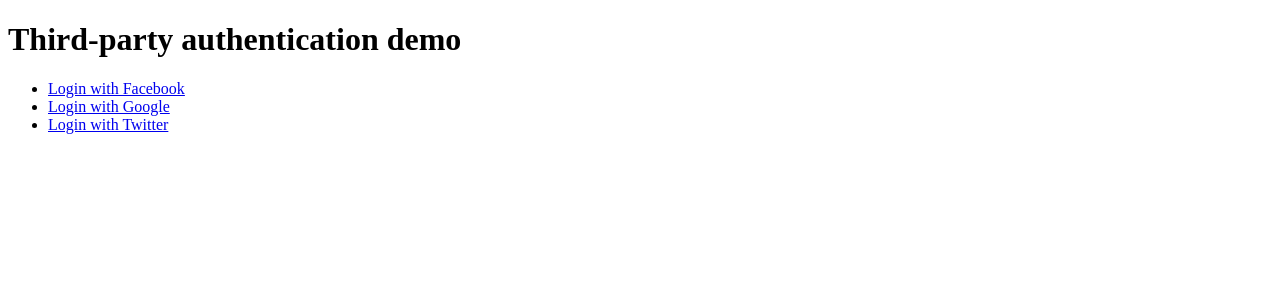
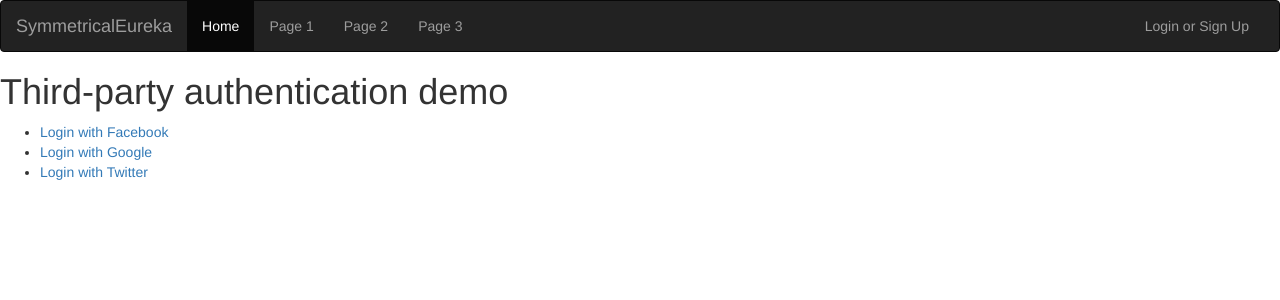
Before and after one commit to degustaf/symmetrical-eureka, a Django app: page / in a window 1280 px wide. Shown: the top 300 px of the page. Run offline with Django 3.2, Linux system fonts and the light colour scheme; parts of the project's set-up code (start-up, migrations or seed data) failed here and were passed over; some libraries are stand-ins or nearby versions.

Commit message:
Added Bootstrap for design

```diff
--- a/SymmetricalEureka/templates/SymmetricalEureka/base.html
+++ b/SymmetricalEureka/templates/SymmetricalEureka/base.html
@@ -1,12 +1,50 @@
 <!DOCTYPE html>
+{% load bootstrap3 %}
 <html lang="en">
  <head>
     <meta charset="utf-8">
     <meta http-equiv="X-UA-Compatible" content="IE=edge">
     <meta name="viewport" content="width=device-width, initial-scale=1">
-    <title>{% block title %}Third-party Authentication Tutorial{% endblock %}</title>
+    <title>{% block title %}SymmetricalEureka{% endblock %}</title>
+    {% bootstrap_css %}
+    {% bootstrap_javascript jquery=True %}
  </head>
+
  <body>
+
+    {% block navbar %}
+      <nav class="navbar navbar-inverse">
+        <div class="container-fluid">
+          <div class="navbar-header">
+            <button type="button" class="navbar-toggle" data-toggle="collapse" data-target="#myNavbar">
+              <span class="icon-bar"></span>
+              <span class="icon-bar"></span>
+              <span class="icon-bar"></span>
+            </button>
+            <a class="navbar-brand" href="{% url 'SE_home' %}">SymmetricalEureka</a>
+          </div>
+          <div class="collapse navbar-collapse" id="myNavbar">
+            <ul class="nav navbar-nav">
+              <li class="active"><a href="#">Home</a></li>
+              <li><a href="#">Page 1</a></li>
+              <li><a href="#">Page 2</a></li>
+              <li><a href="#">Page 3</a></li>
+            </ul>
+            <ul class="nav navbar-nav navbar-right">
+              {% if user and not user.is_anonymous %}
+                <li><a>Hello {{ user.get_full_name|default:user.username }}!</a></li>
+                <li><a href="{% url 'auth:logout' %}?next={{ request.path }}">
+                  <span class="glyphicon glyphicon-log-out"></span> Logout</a></li>
+              {% else %}
+                <li><a href="#">Login or Sign Up</a></li>
+              {% endif %}
+            </ul>
+          </div>
+        </div>
+      </nav>
+    {% endblock %}
+
     {% block main %}{% endblock %}
+
  </body>
 </html>
--- a/SymmetricalEureka/urls.py
+++ b/SymmetricalEureka/urls.py
@@ -12,7 +12,7 @@
 
 # pylint: disable=invalid-name
 urlpatterns = [
-    url(r'^$', views.home, name='home'),
+    url(r'^$', views.home, name='SE_home'),
     url('', include(social_urls, namespace='social')),
     url('', include(auth_urls, namespace='auth')),
 ]
--- a/setup.py
+++ b/setup.py
@@ -29,8 +29,9 @@
     ]
 
 INSTALL_REQUIREMENTS = [
-    'Django>=1.8,<1.10',
+    'Django>=1.7,<1.10',
     'python-social-auth>=0.2',
+    'django-bootstrap3>=7.0'
     ]
 
 setup(
--- a/tox.ini
+++ b/tox.ini
@@ -9,6 +9,7 @@
 [testenv]
 deps =
     python-social-auth>=0.2
+    django-bootstrap3>=7.0
     django17: Django>=1.7, < 1.8
     django18: Django>=1.8, < 1.9
     django19: Django>=1.9, < 1.10
@@ -19,6 +20,7 @@
 [testenv:coverage]
 deps =
     Django==1.9
+    django-bootstrap3>=7.0
     python-social-auth>=0.2
     coverage
 commands =
@@ -30,6 +32,7 @@
 [testenv:lint]
 deps =
     Django==1.9
+    django-bootstrap3>=7.0
     python-social-auth>=0.2
     pylint>=1.5
     pylint-django==0.7
```
Also changed, not shown: tests/test_settings.py (+1 -0 lines), tests/test_urls.py (+1 -1 lines), tests/test_views.py (+1 -1 lines).
